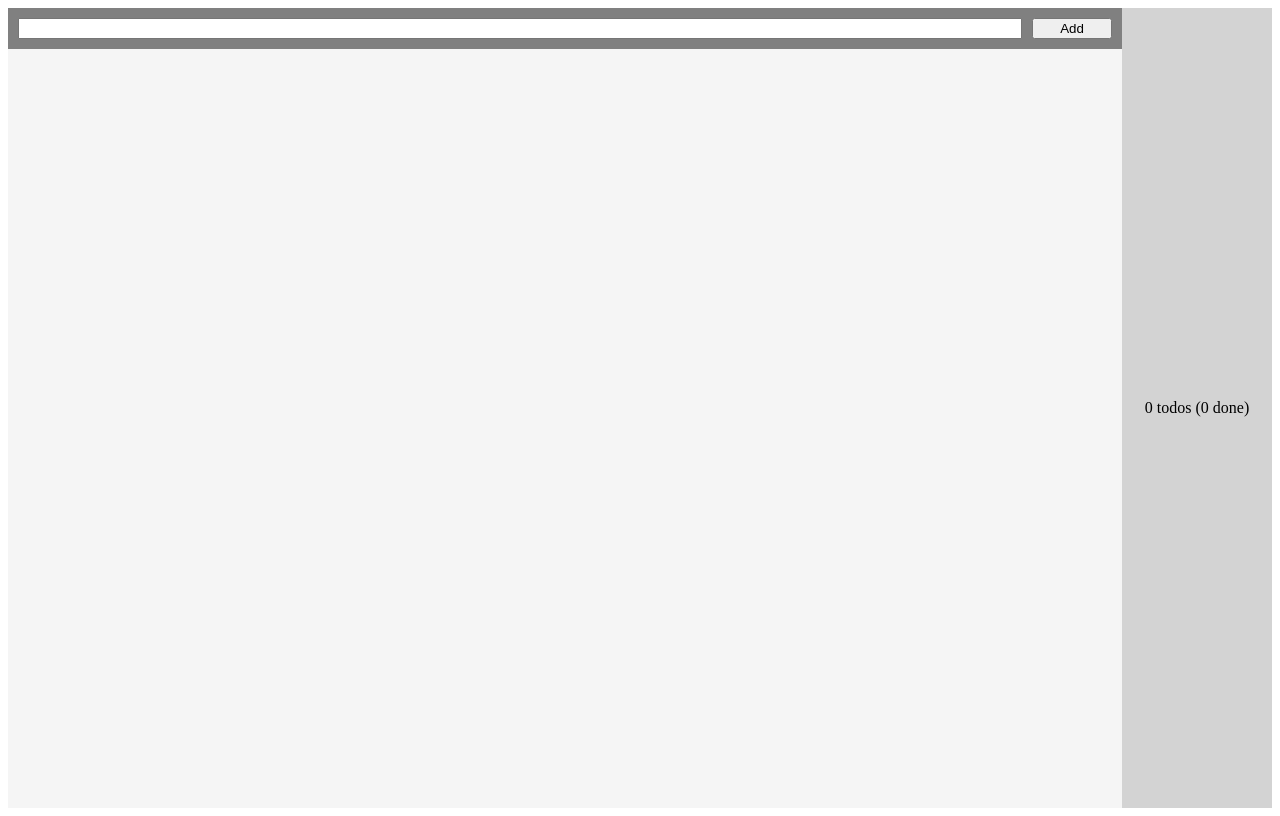
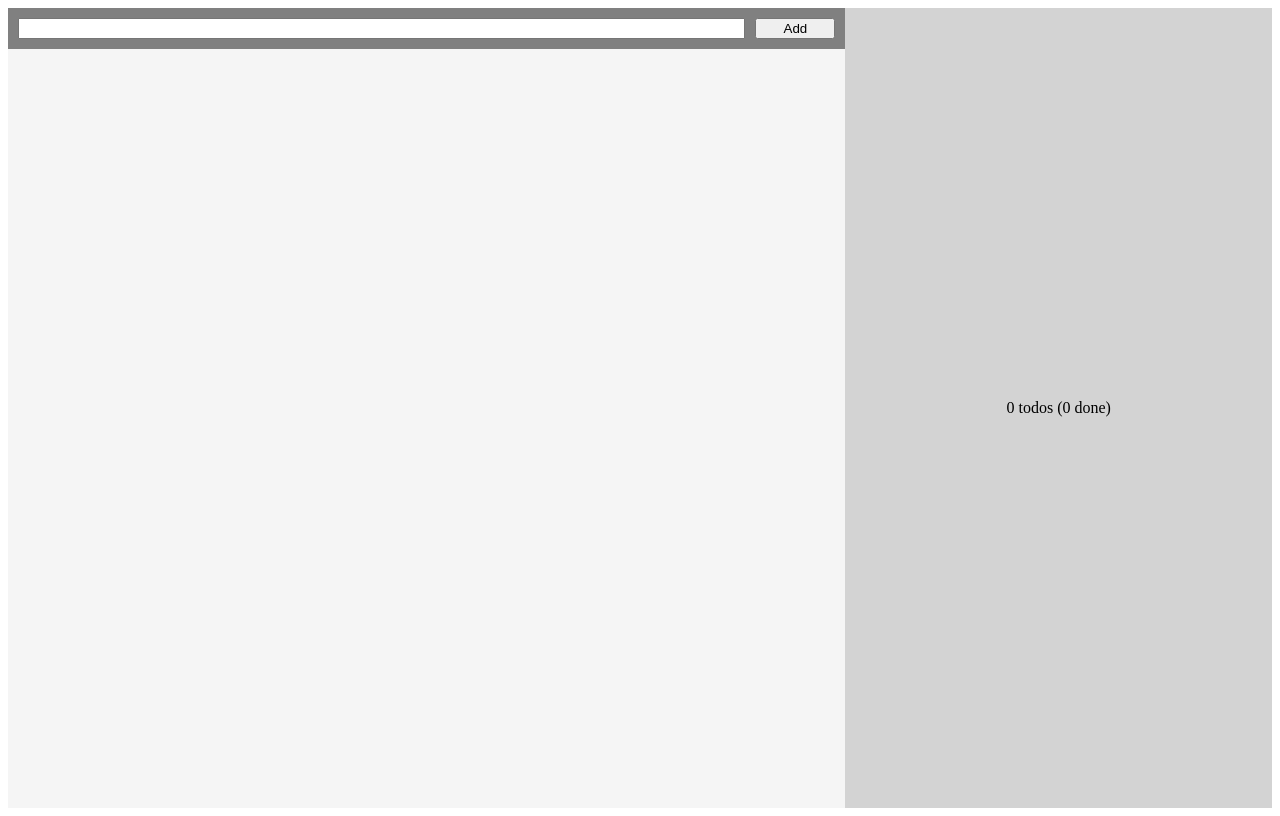
Before and after one commit to Lance-Tsui/typescript, a Preact app in the folder a4/: page / in a window 1280 px wide. Built offline with nearby package versions, Linux system fonts and the light colour scheme.

Commit message:
a4 submission 2

```diff
--- a/a4/src/Info.css
+++ b/a4/src/Info.css
@@ -2,7 +2,7 @@
 
 div#info {
   background-color: lightgray;
-  width: 150px;
+  width: 33.33vw;
   display: flex;
   align-items: center;
   justify-content: center;
```
